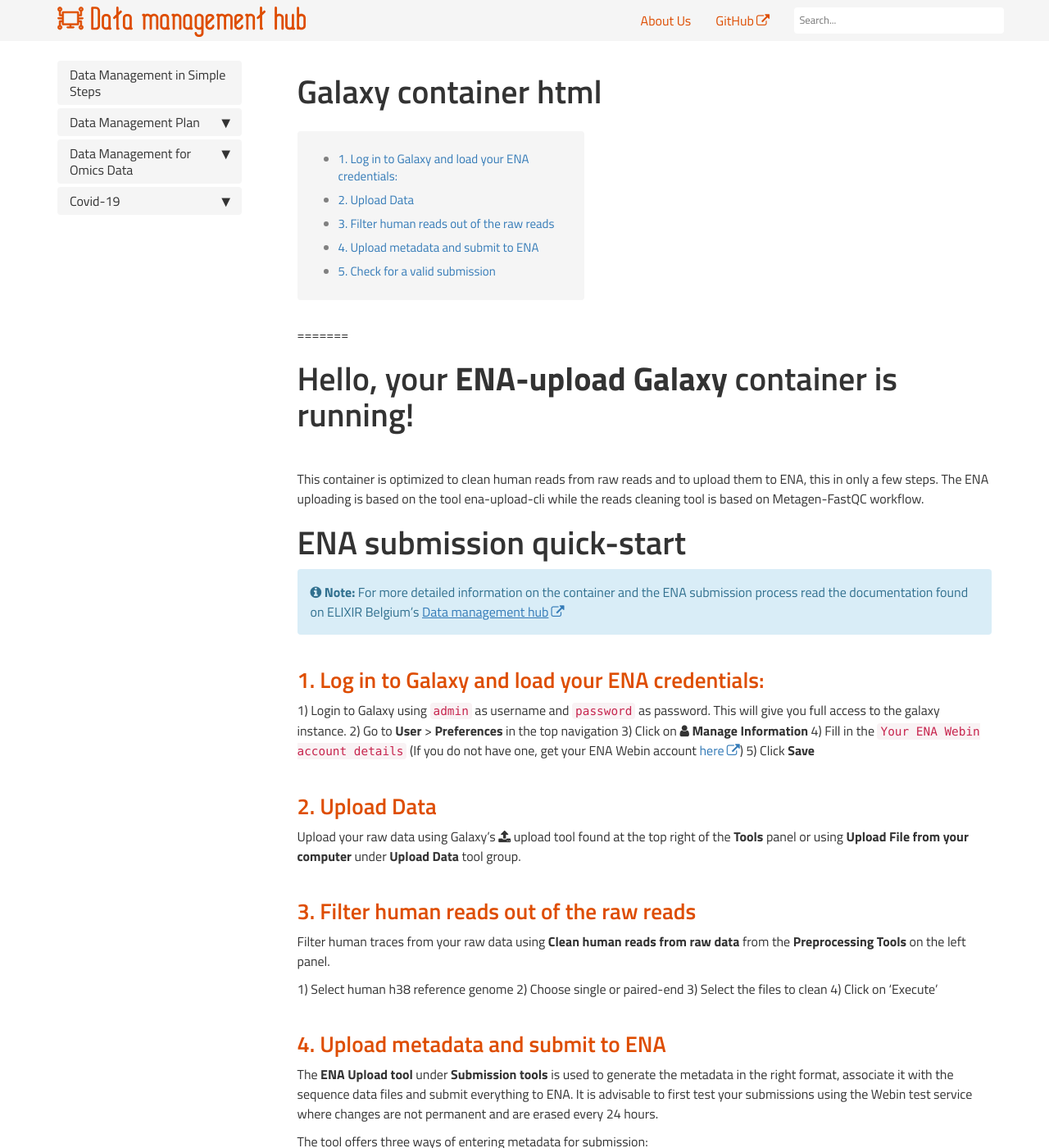
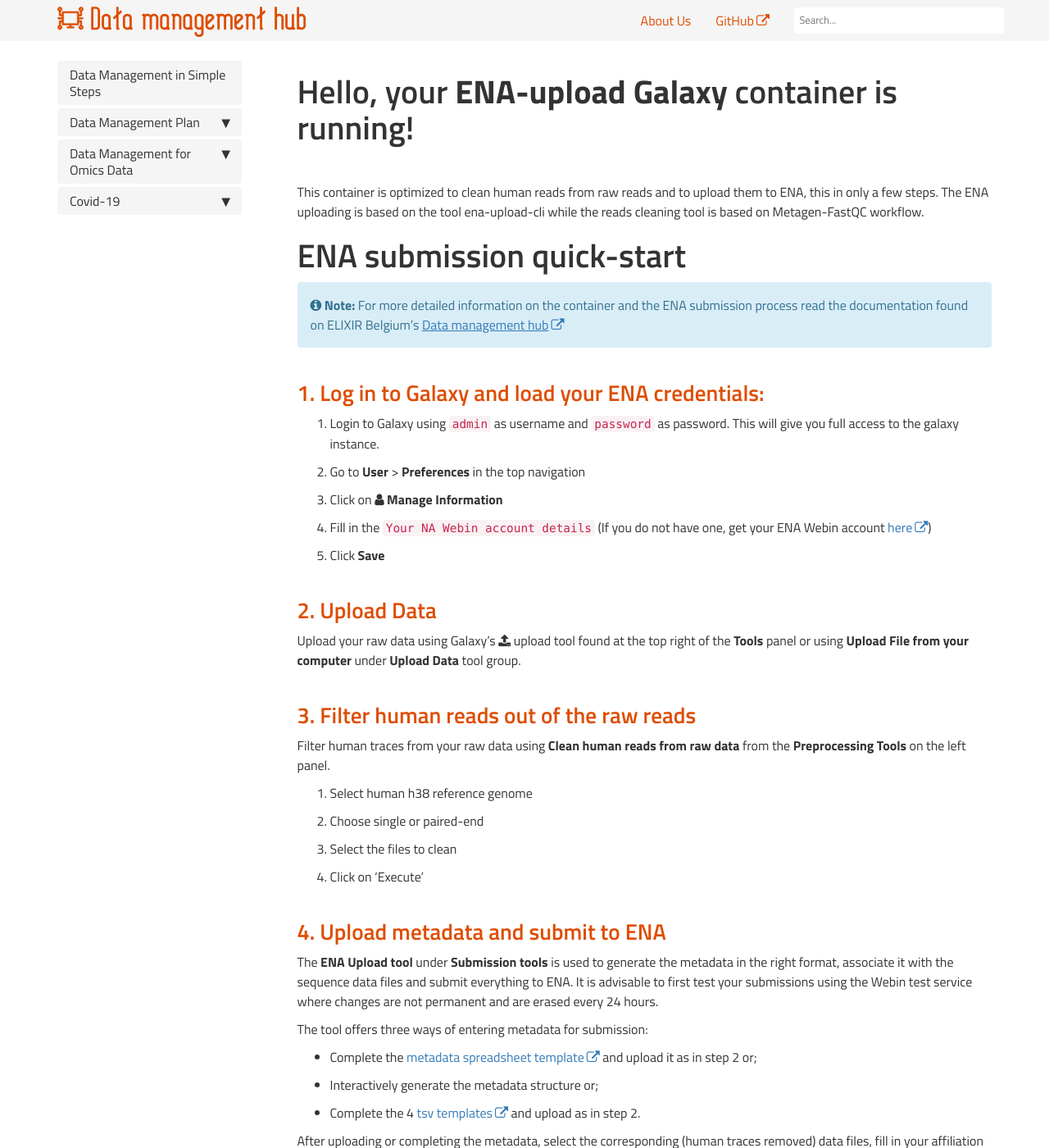
Before and after one commit to ELIXIR-Belgium/rdm-guide, a Jekyll site: the page built from pages/covid-19/galaxy_container.md, in a window 1280 px wide and 1400 px high. Shown: the whole window at 82% size. Built offline with Jekyll 4.4.1, drawn with Linux system fonts in a browser that asks for light colours.

Commit message:
galaxy container stye fixes

```diff
--- a/pages/covid-19/galaxy_container.md
+++ b/pages/covid-19/galaxy_container.md
@@ -1,11 +1,7 @@
 ---
-title: Galaxy container html
 permalink: covid-19/galaxy_container.html
+toc: false
 ---
-
-
-
-=======
 
 <h1>Hello, your <strong>ENA-upload Galaxy</strong> container is running!</h1><br>
 <p> This container is optimized to clean human reads from raw reads and to upload them to
@@ -15,18 +11,17 @@ permalink: covid-19/galaxy_container.html
     reads cleaning tool is based on Metagen-FastQC workflow.
 </p>
 
-
-
 # ENA submission quick-start
 {% include note.html content="For more detailed information on the container and the ENA submission process read the documentation found on ELIXIR Belgium's [Data management hub](https://rdm.elixir-belgium.org/covid-19/sarscov2_submission.html)" %}
 
 
 ## 1. Log in to Galaxy and load your ENA credentials:
-1)  Login to Galaxy using `admin` as username and `password` as password. This will give you full access to the galaxy instance.
-2)  Go to **User** > **Preferences** in the top navigation
-3)  Click on <i class="fa fa-user" aria-hidden="true"></i> **Manage Information**
-4) Fill in the `Your ENA Webin account details` (If you do not have one, get your ENA Webin account [here](https://www.ebi.ac.uk/ena/submit/sra/#registration))
-5) Click **Save**
+
+1. Login to Galaxy using `admin` as username and `password` as password. This will give you full access to the galaxy instance.
+2. Go to **User** > **Preferences** in the top navigation
+3.  Click on <i class="fa fa-user" aria-hidden="true"></i> **Manage Information**
+4. Fill in the `Your NA Webin account details` (If you do not have one, get your ENA Webin account [here](https://www.ebi.ac.uk/ena/submit/sra/#registration))
+5. Click **Save**
 
 
 ## 2. Upload Data
@@ -35,10 +30,10 @@ Upload your raw data using Galaxy's <i class="fa fa-upload"></i> upload tool fou
 ## 3. Filter human reads out of the raw reads
 Filter human traces from your raw data using **Clean human reads from raw data** from the **Preprocessing Tools** on the left panel.
 
-1) Select human h38 reference genome
-2) Choose single or paired-end
-3) Select the files to clean
-4) Click on 'Execute'
+1. Select human h38 reference genome
+2. Choose single or paired-end
+3. Select the files to clean
+4. Click on 'Execute'
 
 ## 4. Upload metadata and submit to ENA
 The **ENA Upload tool** under **Submission tools** is used to generate the metadata in the right format, associate it with the sequence data files and submit everything to ENA. It is advisable to first test your submissions using the Webin test service where changes are not permanent and are erased every 24 hours.
```
